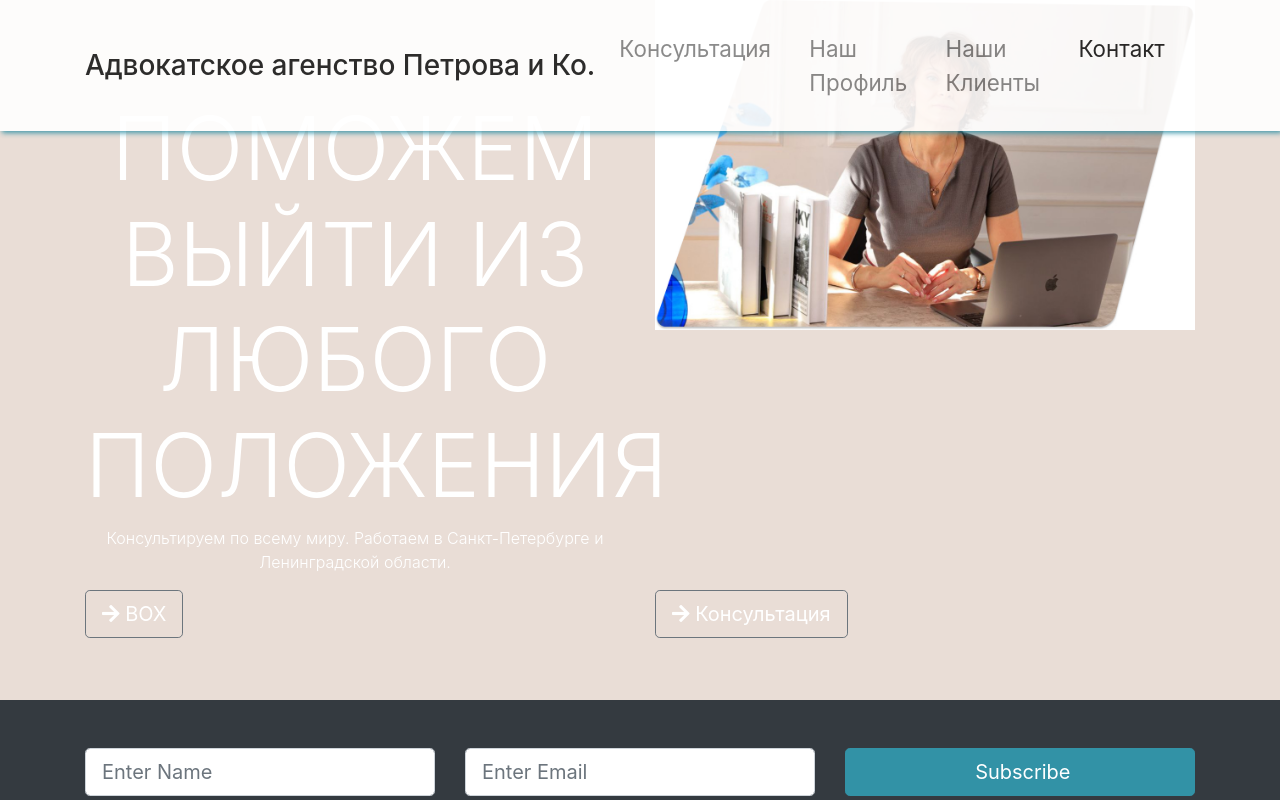
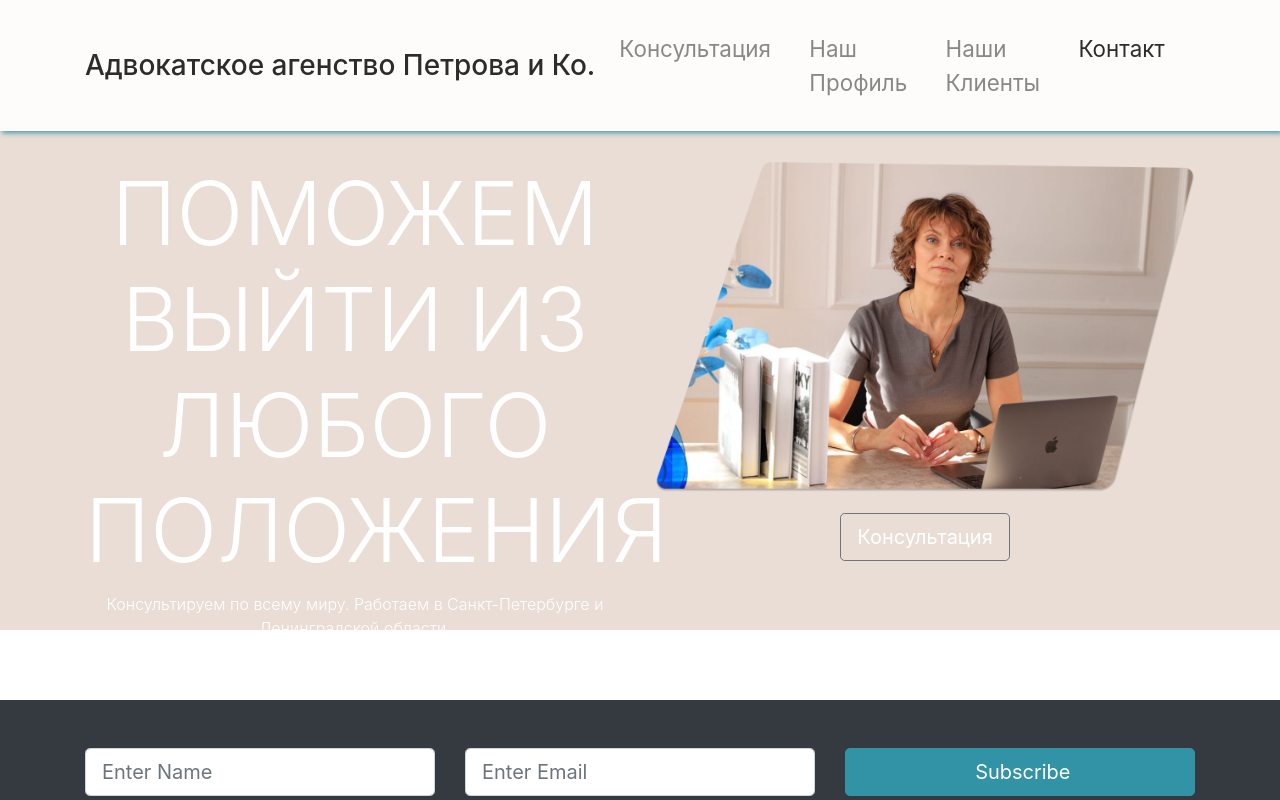
Before and after one commit to Nikita-bot-web/Lawyer-Template, a plain HTML site: page index.html in a window 1280 px wide. Shown: the top 800 px of the page. Drawn offline with nearby package versions, Linux system fonts and the light colour scheme; some icons are missing.

Commit message:
changed-mother-image-position

```diff
--- a/css/style.css
+++ b/css/style.css
@@ -19,12 +19,25 @@ body {
     top: 0;
     left: 0;
     width: 100%;
-    height: 100%; }
+    height: 90%; }
 
 .info-header {
   width: 50%;
   margin: auto;
   border-bottom: 1px #ddd solid; }
+
+#titleImage{
+  margin-top: 30%;
+}
+
+#titleText{
+  margin-top: 21%;
+}
+
+.title-box-margin{
+  margin: 4%;
+  /**/
+}
 
 #authors img {
   margin-top: -50px; }
--- a/index.html
+++ b/index.html
@@ -46,6 +46,7 @@
       <div class="container">
         <div class="row">
           <div class="col-lg-6 text-center">
+            <div id="titleText">
                 <h1 class="display-2 mt-5 pt-5">
                   ПОМОЖЕМ ВЫЙТИ ИЗ ЛЮБОГО ПОЛОЖЕНИЯ
                 </h1>
@@ -53,18 +54,17 @@
                   Работаем в Санкт-Петербурге и Ленинградской области.
                 </p>
             </div>
-          <div class="col-lg-6">
-            <img src="img/Mamka Rombik.jpg" alt="" class="img-fluid d-none d-lg-block">
+
           </div>
-          <div class="col-lg-6">
+          <div class="col-lg-6 text-center">
+            <div id="titleImage">
+              <img src="img/Polygon 1.png" alt="" class="img-fluid d-none d-lg-block">
+              <div class="title-box-margin">
                   <a href="#" class="btn btn-outline-secondary btn-lg text-white">
-              <i class="fas fa-arrow-right"></i> BOX
+                    Консультация
                   </a>
               </div>
-          <div class="col-lg-6">
-            <a href="#" class="btn btn-outline-secondary btn-lg text-white">
-              <i class="fas fa-arrow-right"></i> Консультация
-            </a>
+            </div>
           </div>
         </div>
       </div>
```
Also changed, not shown: img/Photo by Fiona Art ww pexels photo abstract-painting-5022847.jpg (added), img/Polygon 1.png (added). Lines whose indentation alone changed are shown as unchanged.
